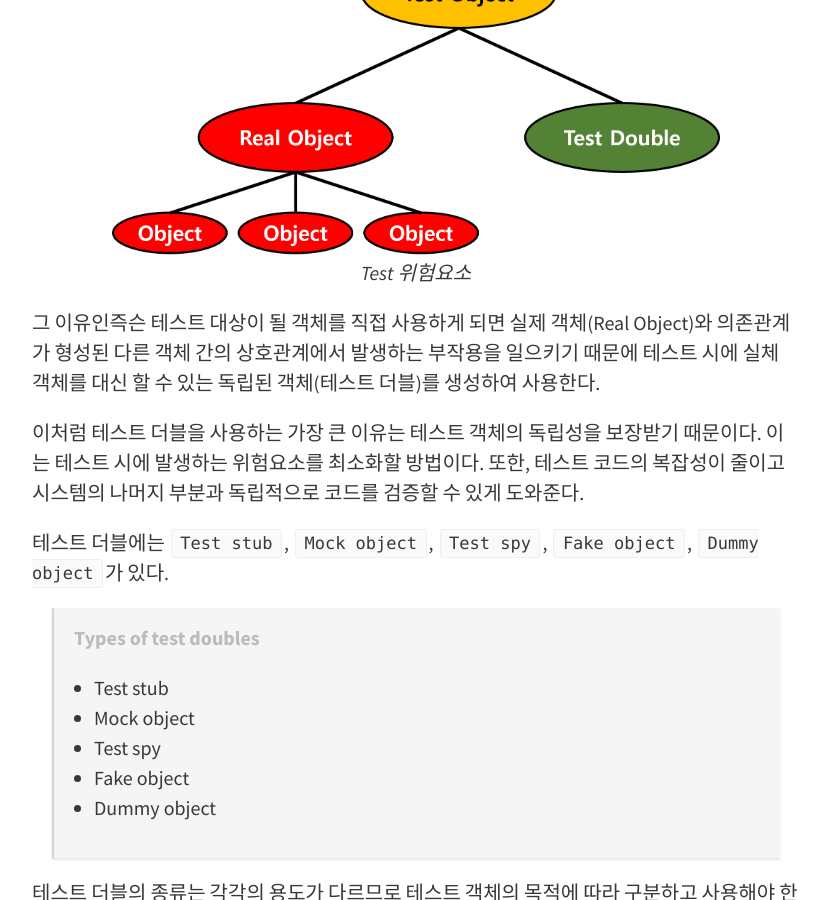
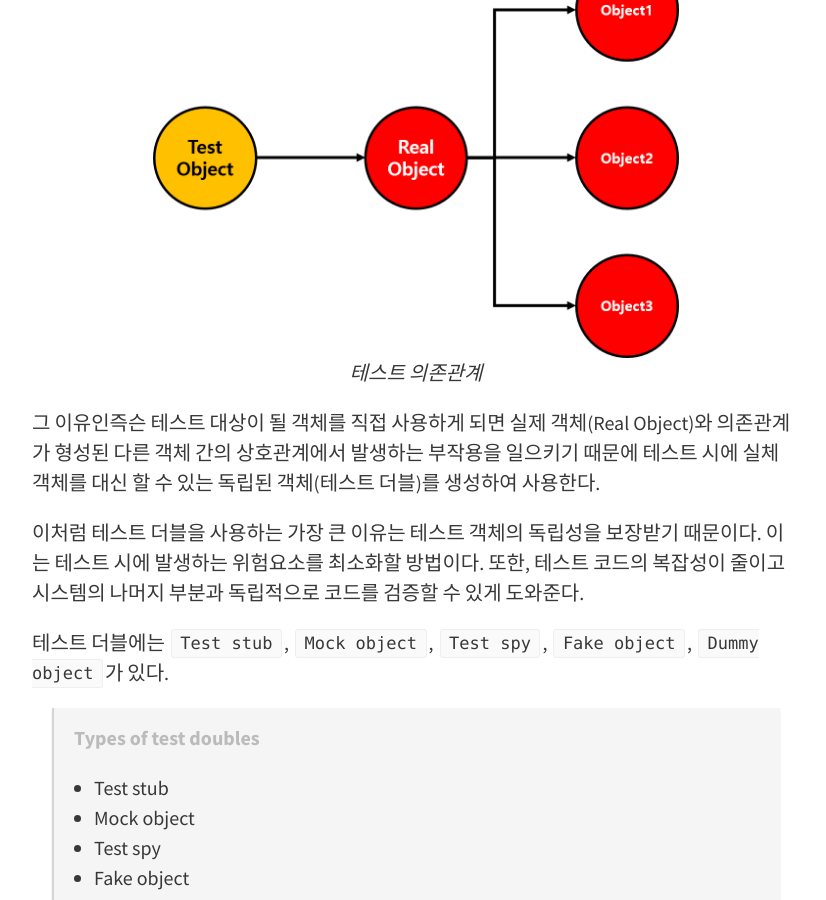
Before and after one commit to gmoon92/gmoon92.github.io, a Jekyll site: the page built from _posts/2018-09-28-test-double.md, in a window 1280 px wide and 900 px high, scrolled down 1818 px. Shown: the whole window, without its empty margins (224-1050 px from the left). Built offline with Jekyll 4.4.1, drawn with Linux system fonts in a browser that asks for light colours; comment, search, counter and statistics services are not loaded.

Commit message:
ㅅㄷㄴㅅ

```diff
--- a/_posts/2018-09-28-test-double.md
+++ b/_posts/2018-09-28-test-double.md
@@ -33,7 +33,7 @@ _a trained professional who stands in for an actor in order to perform dangerous
 
 물론 위험한 장면이 필요하다면 감독은 해당 장면을 찍어야 하지만 따르는 위험을 측정하기 어렵고 두렵다. 또한, 영화 투자자들도 위험을 좋아하지 않으므로, 이에 감독은 배우에게 위험한 장면을 연기하라고 요청하는 대신 배우처럼 보이는 다른 사람(스턴트 더블)에게 해당 연기를 시킨다. 이처럼 영화에선 여러 위험요소를 최소화하기 위해 스턴트 더블을 사용한다.
 
-영화에서 스턴트 더블이 있다면 테스트엔 테스트 더블이 있다. 이처럼 테스트 더블은 실제 객체와 같은 동작을 하는 객체를 뜻한다.
+영화에서 스턴트 더블이 있다면 테스트엔 테스트 더블이 있다. 이처럼  테스트 더블은 실제 객체와 같은 동작을 하는 객체를 뜻한다.
 
 ---
 
@@ -41,8 +41,8 @@ _a trained professional who stands in for an actor in order to perform dangerous
 
 프로그램도 마찬가지다. 물론 때에 따라 실제 객체를 대상으로 테스트를 수행할 수 있지만, 일반적으로 테스트 시에 해당한 객체를 직접 테스트하면 위험요소가 따른다.
 
-<img src="/md/img/test-double/test-double_used_reason_of_in_test-code.png">
-<em>Test 위험요소</em>
+<img src="/md/img/test-double/test-real-object.png" style="max-height: 400px;">
+<em>테스트 의존관계</em>
 
 그 이유인즉슨 테스트 대상이 될 객체를 직접 사용하게 되면 실제 객체(Real Object)와 의존관계가 형성된 다른 객체 간의 상호관계에서 발생하는 부작용을 일으키기 때문에 테스트 시에 실체 객체를 대신 할 수 있는 독립된 객체(테스트 더블)를 생성하여 사용한다.
 
```
Also changed, not shown: md/img/test-double/test-double-object.png (added), md/img/test-double/test-real-object.png (added).
